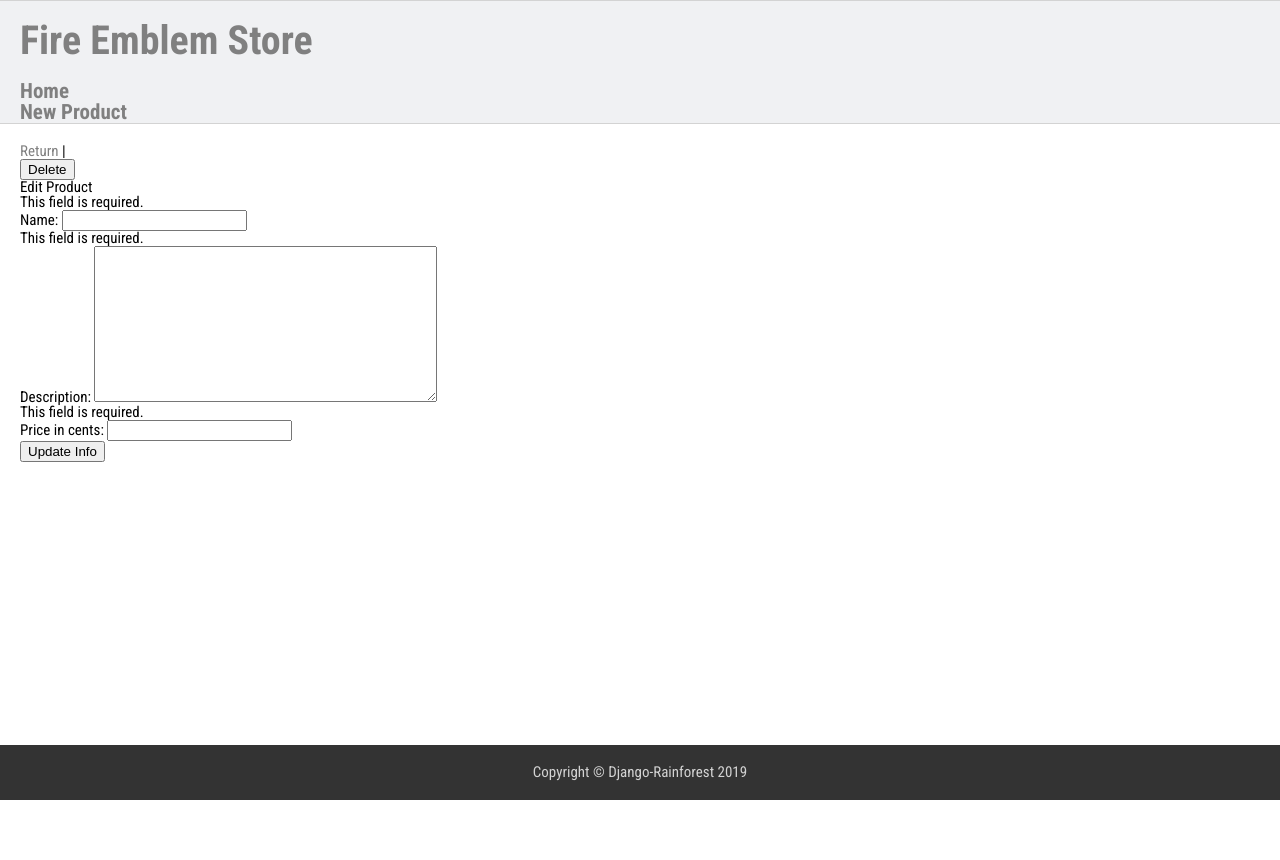
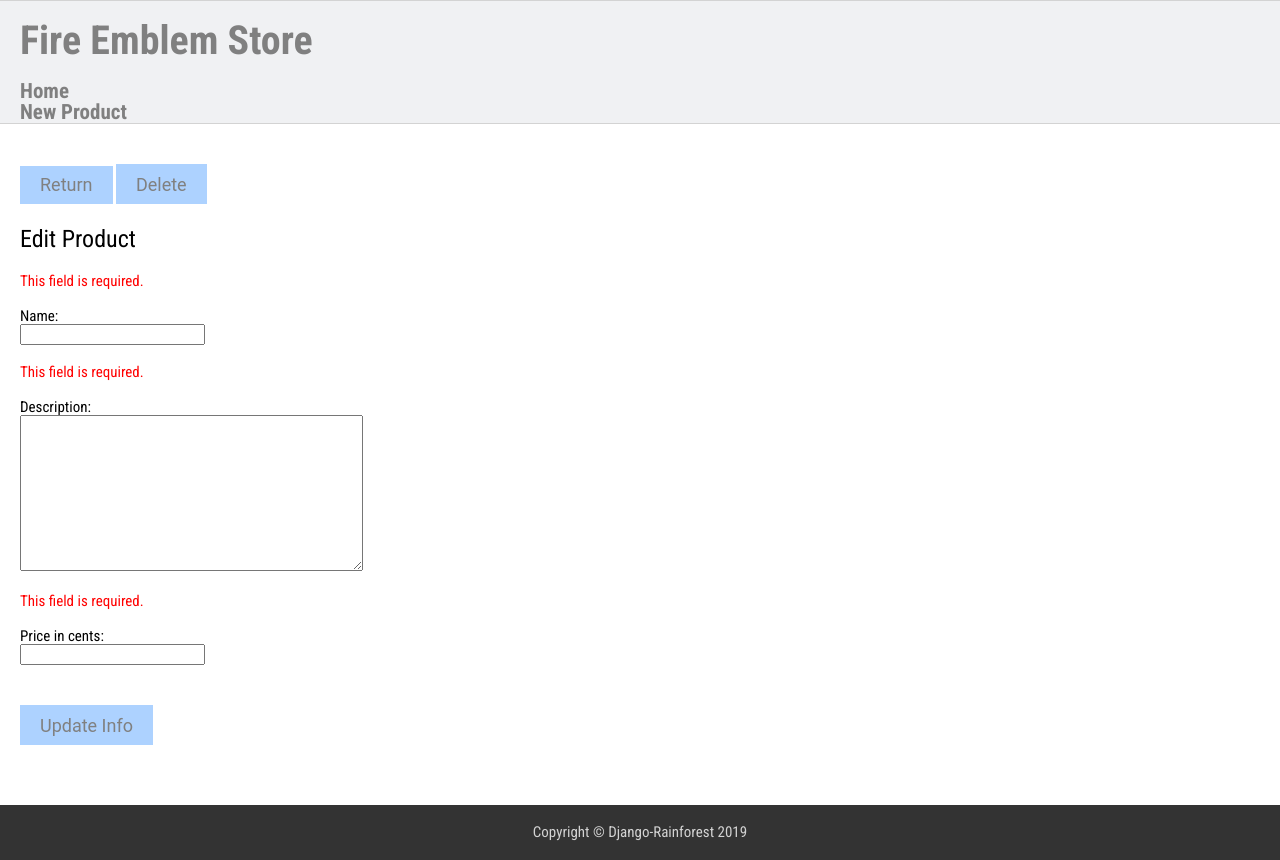
Before and after one commit to lindalou0419/django-rainforest, a Django app: page /products/1/update/ in a window 1280 px wide. Before the commit the page ends 800 px from the top, so only its background shows below. Run offline with Django 3.2, Linux system fonts and the light colour scheme; data comes from the database, SQL or seed files in the repository; some libraries are stand-ins or nearby versions.

Commit message:
added some styling to the forms

```diff
--- a/rainforest/models.py
+++ b/rainforest/models.py
@@ -4,7 +4,7 @@ from django.core.validators import MinLengthValidator, MaxLengthValidator
 class Product(models.Model):
   name = models.CharField(max_length=255, null=False)
   description = models.TextField(
-    validators=[MinLengthValidator(10), MaxLengthValidator(500)],
+    validators=[MinLengthValidator(10, message="The description is too short!"), MaxLengthValidator(500, message="The description is too long!")],
     null=False
   )
   price_in_cents = models.IntegerField(null=False)
--- a/rainforest/static/css/main.css
+++ b/rainforest/static/css/main.css
@@ -64,11 +64,11 @@ img {
   width: 100%;
 }
 
-button {
+.btn {
   display: inline-block;
   border: none;
   padding: 1rem 2rem;
-  margin: 0;
+  margin: 2rem 0;
   text-decoration: none;
   background: #add2ff;
   font-family: 'Roboto', sans-serif;
@@ -80,20 +80,22 @@ button {
               transform 150ms ease;
   -webkit-appearance: none;
   -moz-appearance: none;
+  font-size: 1.8rem;
+  max-height: 40px;
 }
 
-button:hover,
-button:focus {
+.btn:hover,
+.btn:focus {
   background: paleturquoise;
   color: #eee;
 }
 
-button:focus {
+.btn:focus {
   outline: 1px solid #fff;
   outline-offset: -4px;
 }
 
-button:active {
+.btn:active {
   transform: scale(0.99);
 }
 
@@ -104,6 +106,15 @@ button:active {
 
 .content {
   margin: 2rem;
+}
+
+.content h2 {
+  font-size: 2.4rem;
+  line-height: 3rem;
+}
+
+.content form {
+  margin: 2rem 0;
 }
 
 .card {
@@ -130,5 +141,22 @@ button:active {
 }
 
 .item-price {
-  justify-self: end
+  justify-self: end;
 }
+
+.product-nav form {
+  display: inline;
+  margin: 0;
+}
+
+.product-form label {
+  display: block;
+}
+
+.product-form p {
+  margin: 2rem 0;
+}
+
+.product-form .errorlist {
+  color: red;
+}
--- a/rainforest/templates/products/edit.html
+++ b/rainforest/templates/products/edit.html
@@ -1,24 +1,24 @@
 {% extends 'base.html' %}
 
 {% block content %}
-  <section class="content">
+  <section class="content product-edit">
     <nav class="product-nav">
-      <a href="{% url 'product_show' product_id=product.id %}">Return</a> |
+      <a href="{% url 'product_show' product_id=product.id %}" class="btn">Return</a>
       <form action="{% url 'product_delete' product_id=product.id %}" method="POST">
         {% csrf_token %}
-        <input type="submit" value="Delete">
+        <input type="submit" value="Delete" class="btn">
       </form>
     </nav>
 
     <h2>Edit Product</h2>
 
-    <form action="{% url 'product_update' product_id=product.id %}" method="POST">
+    <form action="{% url 'product_update' product_id=product.id %}" method="POST" class="product-form">
       {% csrf_token %}
 
       {{form.as_p}}
 
       <p>
-        <input type="submit" value="Update Info">
+        <input type="submit" value="Update Info" class="btn">
       </p>
     </form>
   </section>
--- a/rainforest/templates/products/new.html
+++ b/rainforest/templates/products/new.html
@@ -4,13 +4,13 @@
   <section class="content">
     <h2>New Product</h2>
 
-    <form action="{% url 'product_create' %}" method="POST">
+    <form action="{% url 'product_create' %}" method="POST" class="product-form">
       {% csrf_token %}
 
       {{form.as_p}}
 
       <p>
-        <input type="submit" value="Add a New Product">
+        <input type="submit" value="Add a New Product" class="btn">
       </p>
     </form>
   </section>
--- a/rainforest/templates/products/product.html
+++ b/rainforest/templates/products/product.html
@@ -3,7 +3,7 @@
 {% block content %}
   <section class="content">
     <nav class="product-nav">
-      <a href="{% url 'product_edit' product_id=product.id %}">Edit Product</a>
+      <a href="{% url 'product_edit' product_id=product.id %}" class="btn">Edit Product</a>
     </nav>
 
     <section class="product-header">
--- a/rainforest/views.py
+++ b/rainforest/views.py
@@ -45,7 +45,7 @@ def product_create(request):
     return redirect('products')
   else:
     context = {'form': form}
-    return render(request, 'products/new-product.html', context)
+    return render(request, 'products/new.html', context)
 #-------------------------------
 
 
```
